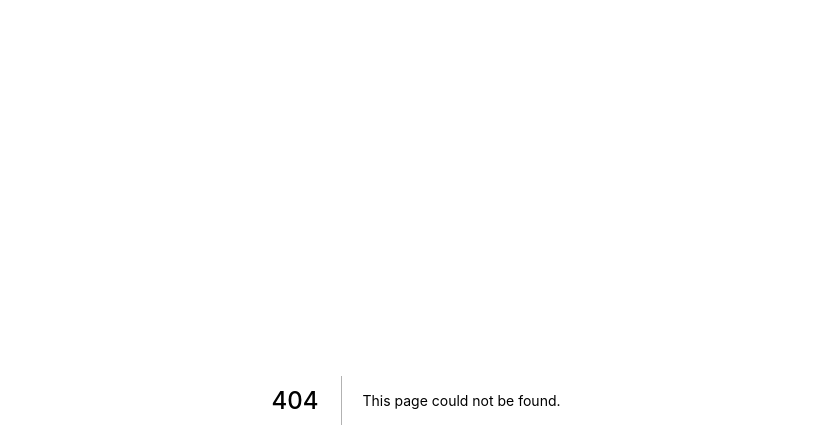
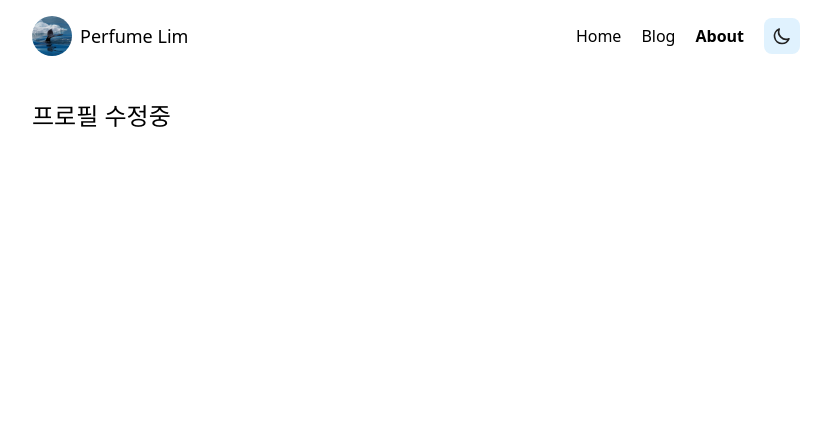
Before and after one commit to perfumelim/perfume_log, a Next.js app: page /about in a window 1280 px wide. Before the commit this address had no page. Shown: the top 448 px of the page, without its empty margins (224-1055 px from the left). Built offline with nearby package versions, Linux system fonts and the light colour scheme.

Commit message:
💄 Nav UI update

```diff
--- a/components/Container.tsx
+++ b/components/Container.tsx
@@ -4,6 +4,9 @@ import metadata from "../data/metadata";
 import Nav from "./Nav";
 import { useTheme } from "next-themes";
 import { useState, useEffect } from "react";
+import navlinks from "data/navlinks";
+import Link from "next/link";
+import { useRouter } from "next/router";
 
 const Container = (props) => {
   const meta = {
@@ -16,6 +19,7 @@ const Container = (props) => {
   const [mounted, setMounted] = useState(false);
   const { resolvedTheme, setTheme } = useTheme();
   useEffect(() => setMounted(true), []);
+  const router = useRouter();
 
   return (
     <div className={`w-full flex flex-col items-center p-3 dark:bg-gray-900`}>
@@ -29,7 +33,9 @@ const Container = (props) => {
       <header
         className={`w-full max-w-3xl flex justify-between items-center my-1`}
       >
-        <div className={`flex items-center`}>
+        <div>
+          <Link href={navlinks[2].link} passHref>
+            <a className={`flex items-center`}>
               <Image
                 src={`/profile.jpeg`}
                 alt="profile"
@@ -37,9 +43,11 @@ const Container = (props) => {
                 height={40}
                 className={`rounded-full`}
               />
-          <span className={`mx-2 font-extralight text-lg`}>
+              <span className={`mx-2 font-light text-lg`}>
                 {metadata.author}
               </span>
+            </a>
+          </Link>
         </div>
         <div className={`flex items-center`}>
           <Nav />
--- a/components/Nav.tsx
+++ b/components/Nav.tsx
@@ -1,12 +1,23 @@
 import navlinks from "data/navlinks";
 import Link from "next/link";
+import { useRouter } from "next/router";
 
 const Nav = () => {
+  const router = useRouter();
+
   return (
     <nav>
       {navlinks.map((nav) => (
         <Link href={nav.link} key={nav.title}>
-          <a className={`mr-5`}>{nav.title}</a>
+          <a
+            className={
+              router.pathname === nav.link
+                ? "mr-5 font-semibold"
+                : "mr-5 font-normal"
+            }
+          >
+            {nav.title}
+          </a>
         </Link>
       ))}
     </nav>
--- a/data/navlinks.ts
+++ b/data/navlinks.ts
@@ -1,6 +1,7 @@
 const navlinks: { title: string; link: string }[] = [
   { title: "Home", link: "/" },
   { title: "Blog", link: "/blog" },
+  { title: "About", link: "/about" },
 ];
 
 export default navlinks;
--- /dev/null
+++ b/pages/about.tsx
@@ -0,0 +1,14 @@
+import type { NextPage } from "next";
+import Container from "../components/Container";
+
+const About = () => {
+  return (
+    <Container>
+      <div className={`mt-10 flex flex-col`}>
+        <h2 className={`text-2xl`}>프로필 수정중</h2>
+      </div>
+    </Container>
+  );
+};
+
+export default About;
```
Lines whose indentation alone changed are shown as unchanged.
